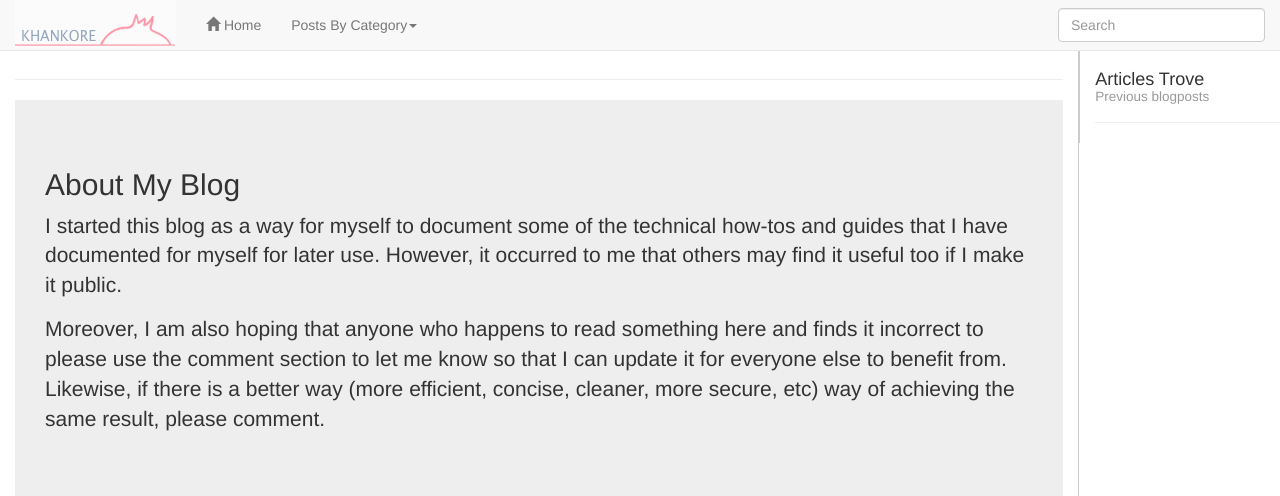
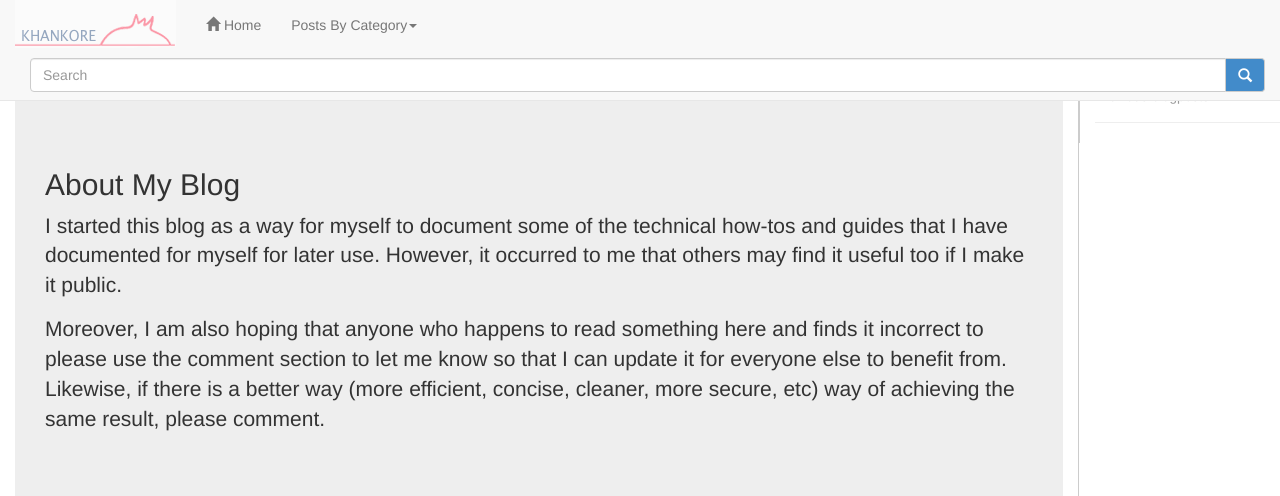
Before and after one commit to mahmoodkhan/djangoblog, a Django app: template blog/templates/about.html in a window 1280 px wide. Shown: the top 496 px of the page. Run offline with Django 3.2, Linux system fonts and the light colour scheme; the template is opened without the code that fills it, so the values that code supplies are empty; some libraries are stand-ins or nearby versions.

Commit message:
add search glyphicon to the search filed

```diff
--- a/blog/templates/base.html
+++ b/blog/templates/base.html
@@ -60,8 +60,9 @@
                     {% endif %}
                     <form class="navbar-form navbar-right" role="form" method="post" action="#">
                         {% csrf_token %}
-                        <div class="form-group">
-                            <input type="search" name="search" placeholder="Search" class="form-control">
+                        <div class="input-group">
+                            <input type="search" name="search" placeholder="Search" class="form-control"></input>
+                            <span class="input-group-addon" style="background-color: #428BCA; color: white;"><i class="glyphicon glyphicon-search"></i></span>
                         </div>
                     </form>
                 </div><!-- .navbar-header collapse -->
```
